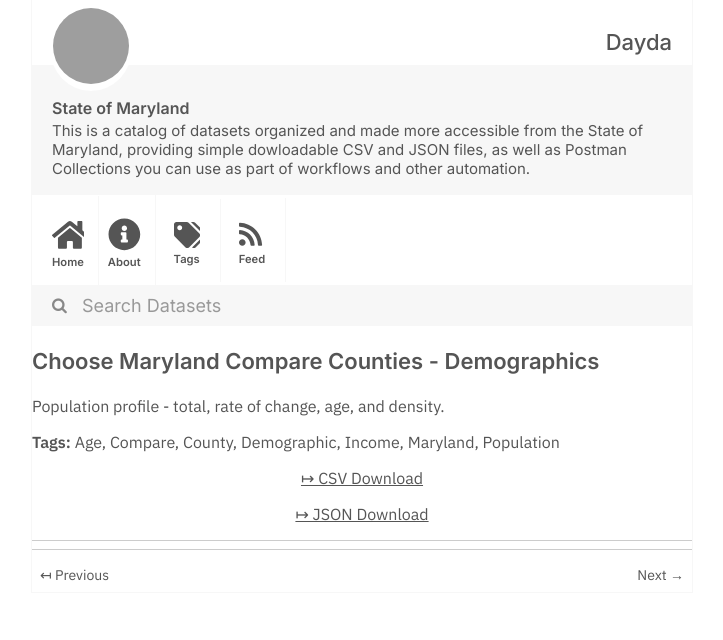
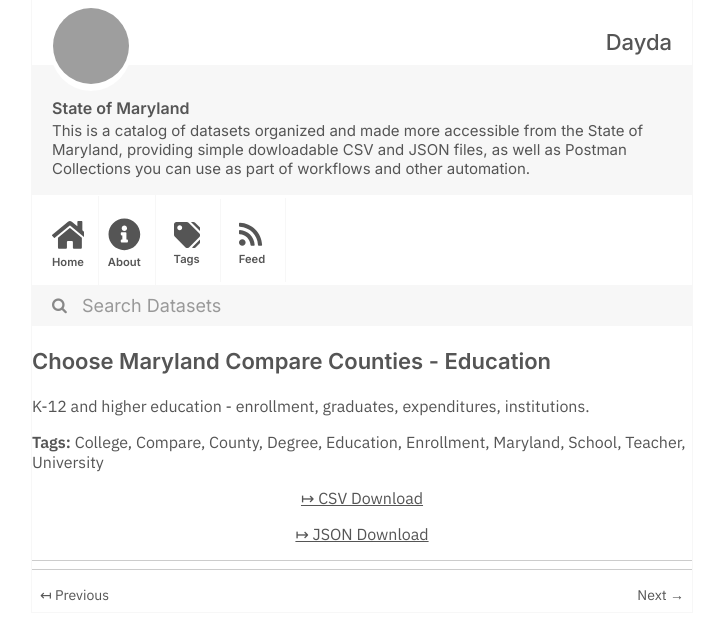
Before and after one commit to dayda-entities/state-of-maryland, a Jekyll site: the page built from _posts/2020-11-10-choose-maryland-compare-counti.md, in a window 1280 px wide, cut to the strip 0-640 px from the top of the page. Shown: the whole strip, without its empty margins (278-1001 px from the left). Built offline with Jekyll 4.4.1, drawn with Linux system fonts in a browser that asks for light colours; grey boxes are pictures that could not be loaded.

Commit message:
Publish Data

```diff
--- a/_posts/2020-11-10-choose-maryland-compare-counti.md
+++ b/_posts/2020-11-10-choose-maryland-compare-counti.md
@@ -1,23 +1,26 @@
 ---
-title: Choose Maryland  Compare Counties - Demographics
-created: '2020-11-10T17:25:16.968109'
-modified: '2020-11-10T17:25:16.968116'
+title: Choose Maryland  Compare Counties - Education
+created: '2020-11-10T17:24:01.030321'
+modified: '2020-11-10T17:24:01.030329'
 state: active
 type: dataset
 tags:
-  - Age
+  - College
   - Compare
   - County
-  - Demographic
-  - Income
+  - Degree
+  - Education
+  - Enrollment
   - Maryland
-  - Population
+  - School
+  - Teacher
+  - University
 groups:
   - Local Government
-csv_url: 'https://opendata.maryland.gov/api/views/pa7d-u6hs/rows.csv?accessType=DOWNLOAD'
+csv_url: 'https://opendata.maryland.gov/api/views/63pe-mygy/rows.csv?accessType=DOWNLOAD'
 json_url: >-
-  https://opendata.maryland.gov/api/views/pa7d-u6hs/rows.json?accessType=DOWNLOAD
+  https://opendata.maryland.gov/api/views/63pe-mygy/rows.json?accessType=DOWNLOAD
 layout: post
 
 ---
-Population profile - total, rate of change, age, and density.
+K-12 and higher education - enrollment, graduates, expenditures, institutions.
```
